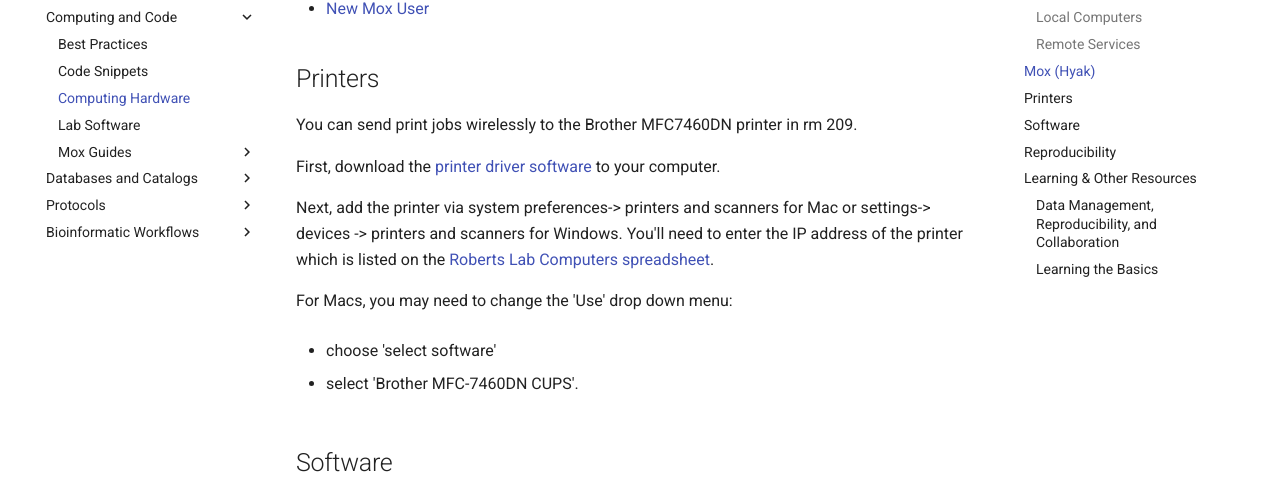
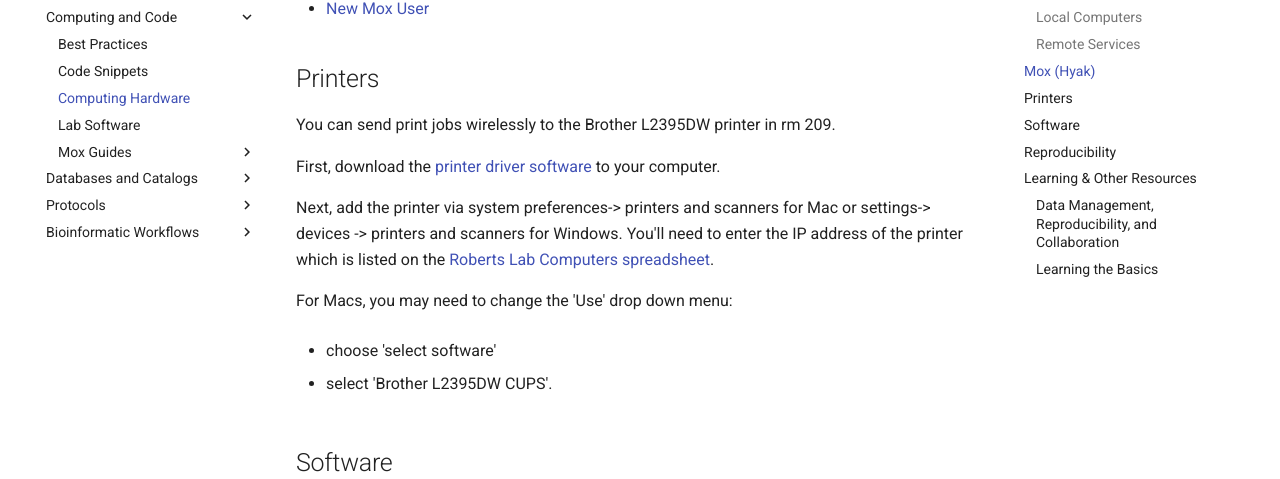
Before and after one commit to RobertsLab/resources, an MkDocs documentation site: the page built from docs/Computing-Hardware.md, in a window 1280 px wide and 900 px high, scrolled down 2171 px. Shown: the part 145-624 px from the top of the window. Built offline with MkDocs 1.6.1 and Material for MkDocs 9.7.7, drawn with Linux system fonts in a browser that asks for light colours; comment, search, counter and statistics services are not loaded.

Commit message:
update FTR209 printer model

```diff
--- a/docs/Computing-Hardware.md
+++ b/docs/Computing-Hardware.md
@@ -58,9 +58,9 @@ Due to the initial steep learning curve, we have a dedicated section on how to u
 - [New Mox User](mox_Adding-a-User.md)
 
 ## Printers
-You can send print jobs wirelessly to the Brother MFC7460DN printer in rm 209.
+You can send print jobs wirelessly to the Brother L2395DW printer in rm 209.
 
-First, download the [printer driver software](https://support.brother.com/g/b/downloadtop.aspx?c=us&lang=en&prod=mfc7460dn_all) to your computer.
+First, download the [printer driver software](https://support.brother.com/g/b/downloadtop.aspx?c=us&lang=en&prod=hll2395dw_us_as) to your computer.
 
 Next, add the printer via system preferences-> printers and scanners for Mac or settings-> devices -> printers and scanners for Windows. You'll need to enter the IP address of the printer which is listed on the [Roberts Lab Computers spreadsheet](https://docs.google.com/spreadsheets/d/1mtIITcjqZVEQtynYZFdOdx51uXTiXP7Jvvzv_SnWCDY/edit#gid=0).
 
@@ -68,7 +68,7 @@ For Macs, you may need to change the 'Use' drop down menu:
 
 - choose 'select software'
 
-- select 'Brother MFC-7460DN CUPS'.
+- select 'Brother L2395DW CUPS'.
 
 ## Software
 
```
